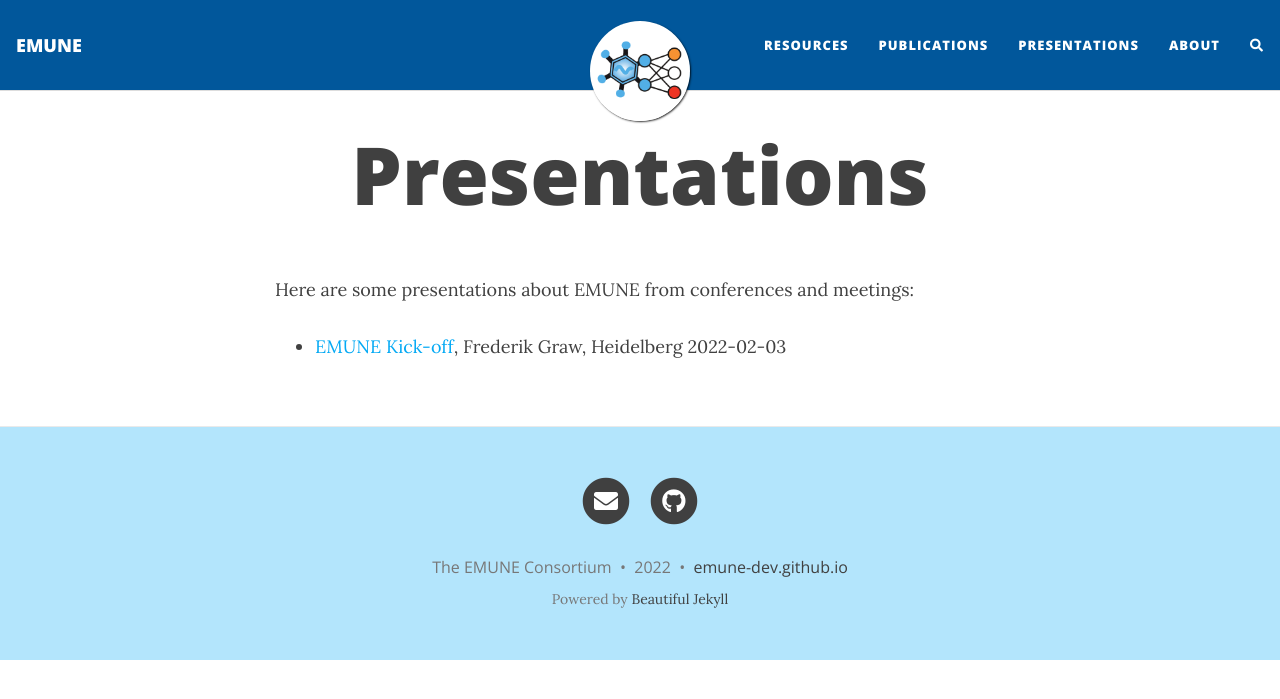
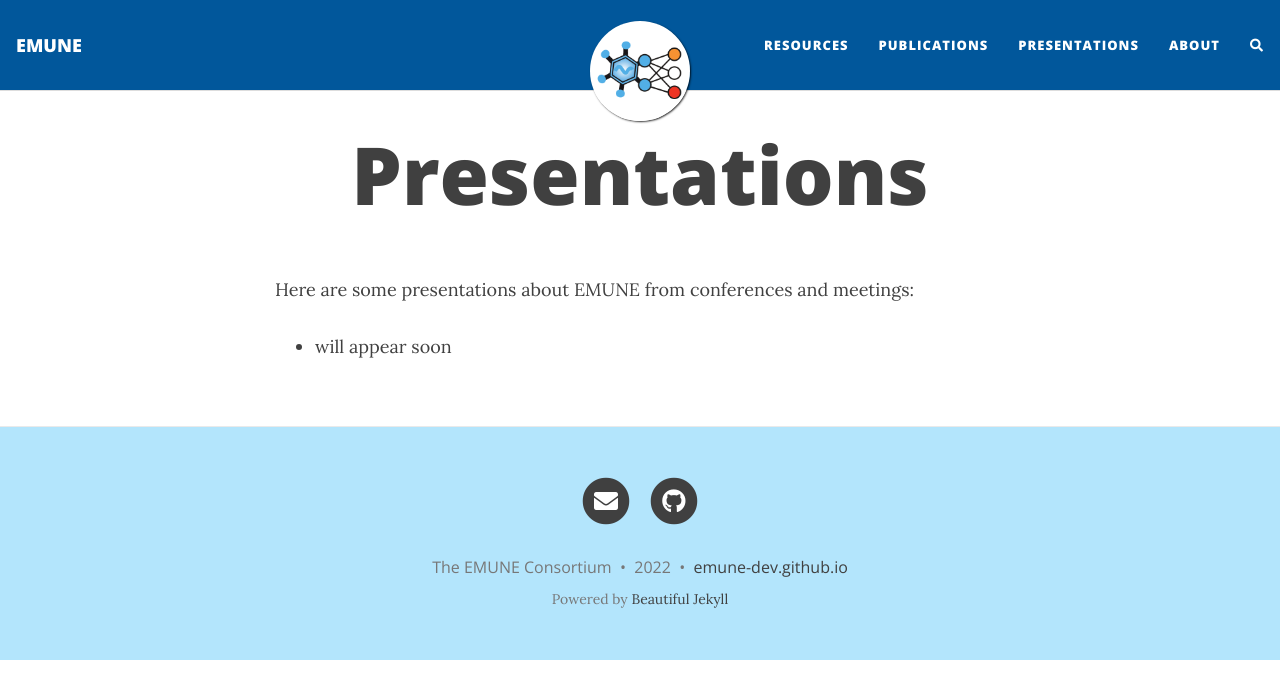
Before and after one commit to emune-dev/emune-dev.github.io, a Jekyll site: the page built from presentations.md, in a window 1280 px wide. Shown: the top 699 px of the page. Built offline with Jekyll 4.4.1, drawn with Linux system fonts in a browser that asks for light colours; nearby versions of some CDN libraries; comment, search, counter and statistics services are not loaded.

Commit message:
Update presentations.md

```diff
--- a/presentations.md
+++ b/presentations.md
@@ -5,4 +5,4 @@ title: Presentations
 
 Here are some presentations about EMUNE from conferences and meetings:
 
-- [EMUNE Kick-off](https://github.com/emune-dev/slides/raw/main/fgraw_EMUNE02032022.pdf), Frederik Graw, Heidelberg 2022-02-03
+- will appear soon
```
